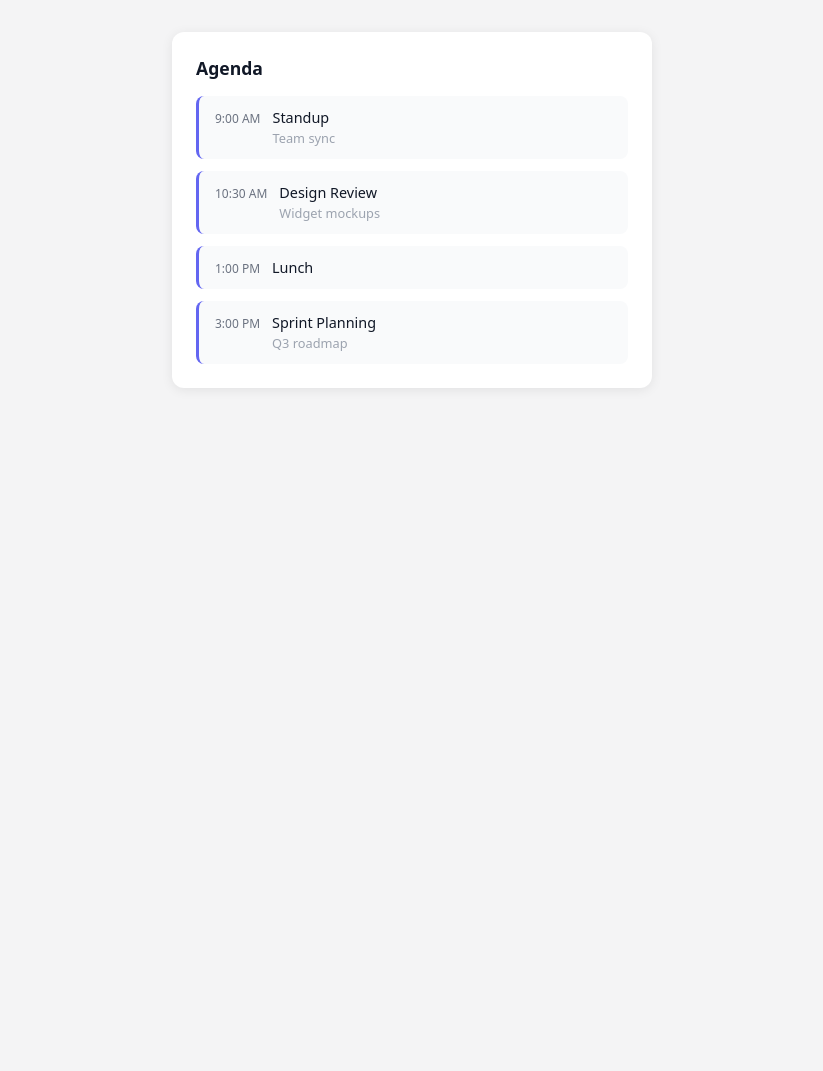
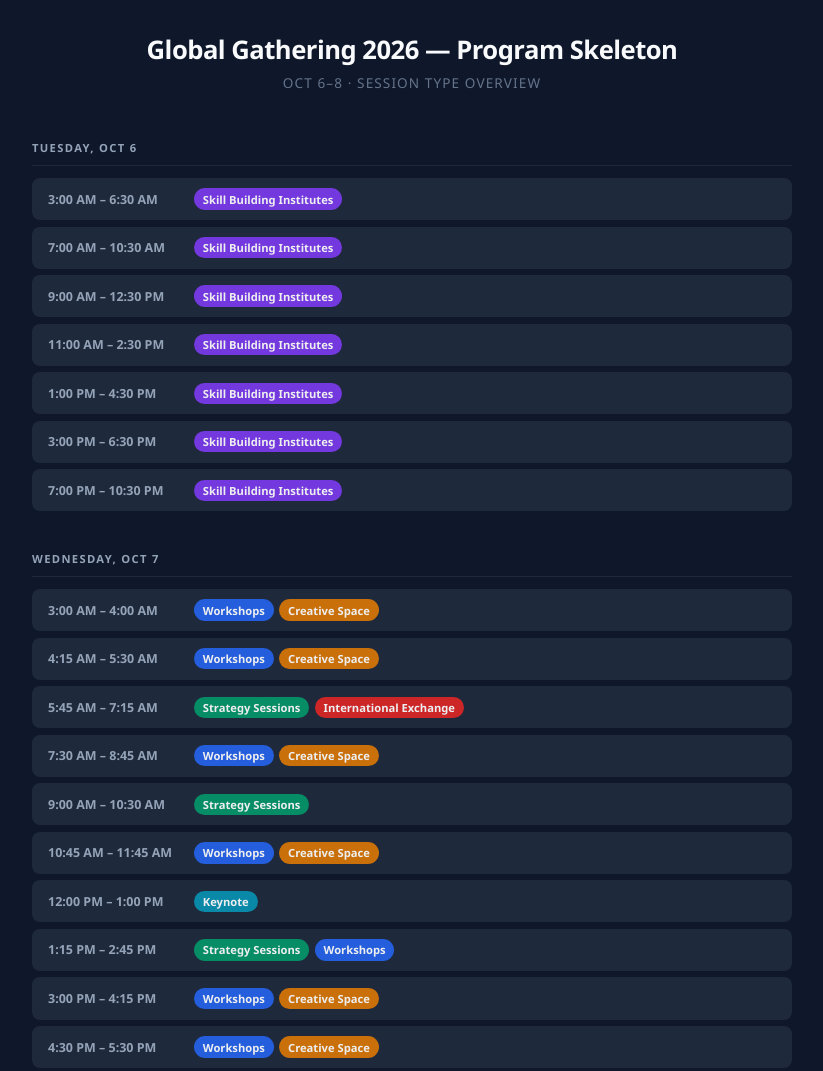
Before and after one commit to jqman23/GG-AgendaSkeleton-widget, a plain HTML site: page index.html in a window 1280 px wide. Shown: the top 1071 px of the page, without its empty margins (228-1051 px from the left). Before the commit the page ends 800 px from the top, so only its background shows below. Drawn offline with Linux system fonts and the light colour scheme.

Commit message:
Update skeleton with 5 corrections from session export alignment

```diff
--- a/index.html
+++ b/index.html
@@ -3,16 +3,15 @@
 <head>
   <meta charset="UTF-8" />
   <meta name="viewport" content="width=device-width, initial-scale=1.0" />
-  <title>GG Agenda Skeleton Widget</title>
+  <title>GG Agenda Skeleton</title>
   <link rel="stylesheet" href="style.css" />
 </head>
 <body>
-  <div class="widget" id="agenda-widget">
-    <h2 class="widget-title">Agenda</h2>
-    <div class="agenda-list" id="agenda-list">
-      <!-- agenda items injected here -->
-    </div>
-  </div>
+  <header>
+    <h1>Global Gathering 2026 — Program Skeleton</h1>
+    <p class="subtitle">Oct 6–8 · Session type overview</p>
+  </header>
+  <main id="app"></main>
   <script src="widget.js"></script>
 </body>
 </html>
--- a/style.css
+++ b/style.css
@@ -1,71 +1,88 @@
-*, *::before, *::after {
-  box-sizing: border-box;
-  margin: 0;
-  padding: 0;
+*, *::before, *::after { box-sizing: border-box; margin: 0; padding: 0; }
+
+body {
+  font-family: 'Segoe UI', system-ui, sans-serif;
+  background: #0f172a;
+  color: #e2e8f0;
+  min-height: 100vh;
+  padding: 2rem 1.5rem 4rem;
 }
 
-body {
-  font-family: system-ui, sans-serif;
-  background: #f4f4f5;
-  display: flex;
-  justify-content: center;
-  align-items: flex-start;
-  min-height: 100vh;
-  padding: 2rem;
+header {
+  text-align: center;
+  margin-bottom: 3rem;
 }
 
-.widget {
-  background: #ffffff;
-  border-radius: 12px;
-  box-shadow: 0 2px 12px rgba(0, 0, 0, 0.08);
-  padding: 1.5rem;
-  width: 100%;
-  max-width: 480px;
+header h1 {
+  font-size: 1.6rem;
+  font-weight: 700;
+  letter-spacing: -0.02em;
+  color: #f8fafc;
 }
 
-.widget-title {
-  font-size: 1.1rem;
-  font-weight: 600;
-  color: #111827;
-  margin-bottom: 1rem;
+.subtitle {
+  margin-top: 0.4rem;
+  font-size: 0.85rem;
+  color: #64748b;
+  text-transform: uppercase;
+  letter-spacing: 0.08em;
 }
 
-.agenda-list {
+#app {
+  max-width: 760px;
+  margin: 0 auto;
   display: flex;
   flex-direction: column;
-  gap: 0.75rem;
+  gap: 2.5rem;
 }
 
-.agenda-item {
-  display: flex;
-  align-items: flex-start;
-  gap: 0.75rem;
-  padding: 0.75rem 1rem;
-  border-radius: 8px;
-  background: #f9fafb;
-  border-left: 3px solid #6366f1;
+.day-header {
+  font-size: 0.7rem;
+  font-weight: 700;
+  text-transform: uppercase;
+  letter-spacing: 0.12em;
+  color: #94a3b8;
+  padding-bottom: 0.6rem;
+  border-bottom: 1px solid #1e293b;
+  margin-bottom: 0.75rem;
 }
 
-.agenda-item .time {
-  font-size: 0.75rem;
-  font-weight: 500;
-  color: #6b7280;
-  white-space: nowrap;
-  padding-top: 2px;
+.blocks {
+  display: flex;
+  flex-direction: column;
+  gap: 0.4rem;
 }
 
-.agenda-item .details {
-  flex: 1;
+.block {
+  display: flex;
+  align-items: center;
+  gap: 1rem;
+  background: #1e293b;
+  border-radius: 8px;
+  padding: 0.65rem 1rem;
 }
 
-.agenda-item .title {
-  font-size: 0.9rem;
-  font-weight: 500;
-  color: #111827;
+.time {
+  font-size: 0.78rem;
+  font-weight: 600;
+  color: #94a3b8;
+  white-space: nowrap;
+  min-width: 130px;
+  font-variant-numeric: tabular-nums;
 }
 
-.agenda-item .subtitle {
-  font-size: 0.8rem;
-  color: #9ca3af;
-  margin-top: 2px;
+.pills {
+  display: flex;
+  flex-wrap: wrap;
+  gap: 0.35rem;
 }
+
+.pill {
+  font-size: 0.7rem;
+  font-weight: 600;
+  color: #fff;
+  padding: 0.2rem 0.55rem;
+  border-radius: 999px;
+  opacity: 0.92;
+  white-space: nowrap;
+}
--- a/widget.js
+++ b/widget.js
@@ -1,21 +1,86 @@
-const agendaItems = [
-  { time: '9:00 AM', title: 'Standup', subtitle: 'Team sync' },
-  { time: '10:30 AM', title: 'Design Review', subtitle: 'Widget mockups' },
-  { time: '1:00 PM', title: 'Lunch', subtitle: '' },
-  { time: '3:00 PM', title: 'Sprint Planning', subtitle: 'Q3 roadmap' },
+const skeleton = [
+  {
+    day: 'Tuesday, Oct 6',
+    blocks: [
+      { start: '3:00 AM',  end: '6:30 AM',  types: ['Skill Building Institutes'] },
+      { start: '7:00 AM',  end: '10:30 AM', types: ['Skill Building Institutes'] },
+      { start: '9:00 AM',  end: '12:30 PM', types: ['Skill Building Institutes'] },
+      { start: '11:00 AM', end: '2:30 PM',  types: ['Skill Building Institutes'] },
+      { start: '1:00 PM',  end: '4:30 PM',  types: ['Skill Building Institutes'] },
+      { start: '3:00 PM',  end: '6:30 PM',  types: ['Skill Building Institutes'] },
+      { start: '7:00 PM',  end: '10:30 PM', types: ['Skill Building Institutes'] },
+    ],
+  },
+  {
+    day: 'Wednesday, Oct 7',
+    blocks: [
+      { start: '3:00 AM',  end: '4:00 AM',  types: ['Workshops', 'Creative Space'] },
+      { start: '4:15 AM',  end: '5:30 AM',  types: ['Workshops', 'Creative Space'] },
+      // Change #1: added International Exchange
+      { start: '5:45 AM',  end: '7:15 AM',  types: ['Strategy Sessions', 'International Exchange'] },
+      { start: '7:30 AM',  end: '8:45 AM',  types: ['Workshops', 'Creative Space'] },
+      { start: '9:00 AM',  end: '10:30 AM', types: ['Strategy Sessions'] },
+      { start: '10:45 AM', end: '11:45 AM', types: ['Workshops', 'Creative Space'] },
+      { start: '12:00 PM', end: '1:00 PM',  types: ['Keynote'] },
+      // Change #2: added Workshops
+      { start: '1:15 PM',  end: '2:45 PM',  types: ['Strategy Sessions', 'Workshops'] },
+      { start: '3:00 PM',  end: '4:15 PM',  types: ['Workshops', 'Creative Space'] },
+      { start: '4:30 PM',  end: '5:30 PM',  types: ['Workshops', 'Creative Space'] },
+      { start: '5:45 PM',  end: '7:00 PM',  types: ['Workshops', 'Creative Space'] },
+      { start: '7:15 PM',  end: '8:45 PM',  types: ['Strategy Sessions'] },
+    ],
+  },
+  {
+    day: 'Thursday, Oct 8',
+    blocks: [
+      { start: '3:00 AM',  end: '4:00 AM',  types: ['Workshops', 'Creative Space'] },
+      { start: '4:15 AM',  end: '5:30 AM',  types: ['Workshops', 'Creative Space'] },
+      // Change #3: added Workshops
+      { start: '5:45 AM',  end: '7:15 AM',  types: ['Strategy Sessions', 'Workshops'] },
+      { start: '7:30 AM',  end: '8:45 AM',  types: ['Workshops', 'Creative Space'] },
+      { start: '9:00 AM',  end: '10:30 AM', types: ['Strategy Sessions'] },
+      { start: '10:45 AM', end: '11:45 AM', types: ['Workshops', 'Creative Space'] },
+      { start: '12:00 PM', end: '1:00 PM',  types: ['Workshops', 'Creative Space'] },
+      // Change #5: end time 2:45 → 2:15 (all sessions in this block end at 2:15)
+      { start: '1:15 PM',  end: '2:15 PM',  types: ['Workshops', 'Strategy Sessions', 'Creative Space'] },
+      { start: '3:00 PM',  end: '3:45 PM',  types: ['Keynote'] },
+      { start: '4:00 PM',  end: '5:00 PM',  types: ['Workshops', 'Creative Space'] },
+      { start: '5:15 PM',  end: '6:30 PM',  types: ['Workshops', 'Creative Space'] },
+      // Change #4: added Creative Space
+      { start: '6:45 PM',  end: '8:15 PM',  types: ['Strategy Sessions', 'Creative Space'] },
+    ],
+  },
 ];
 
-function renderAgenda(items) {
-  const list = document.getElementById('agenda-list');
-  list.innerHTML = items.map(item => `
-    <div class="agenda-item">
-      <span class="time">${item.time}</span>
-      <div class="details">
-        <div class="title">${item.title}</div>
-        ${item.subtitle ? `<div class="subtitle">${item.subtitle}</div>` : ''}
+const typeColors = {
+  'Skill Building Institutes': '#7c3aed',
+  'Workshops':                 '#2563eb',
+  'Creative Space':            '#d97706',
+  'Strategy Sessions':         '#059669',
+  'International Exchange':    '#dc2626',
+  'Keynote':                   '#0891b2',
+};
+
+function typePill(type) {
+  const color = typeColors[type] || '#6b7280';
+  return `<span class="pill" style="background:${color}">${type}</span>`;
+}
+
+function render() {
+  const app = document.getElementById('app');
+  app.innerHTML = skeleton.map(({ day, blocks }) => `
+    <section class="day">
+      <h2 class="day-header">${day}</h2>
+      <div class="blocks">
+        ${blocks.map(({ start, end, types }) => `
+          <div class="block">
+            <div class="time">${start} – ${end}</div>
+            <div class="pills">${types.map(typePill).join('')}</div>
+          </div>
+        `).join('')}
       </div>
-    </div>
+    </section>
   `).join('');
 }
 
-renderAgenda(agendaItems);
+render();
```
